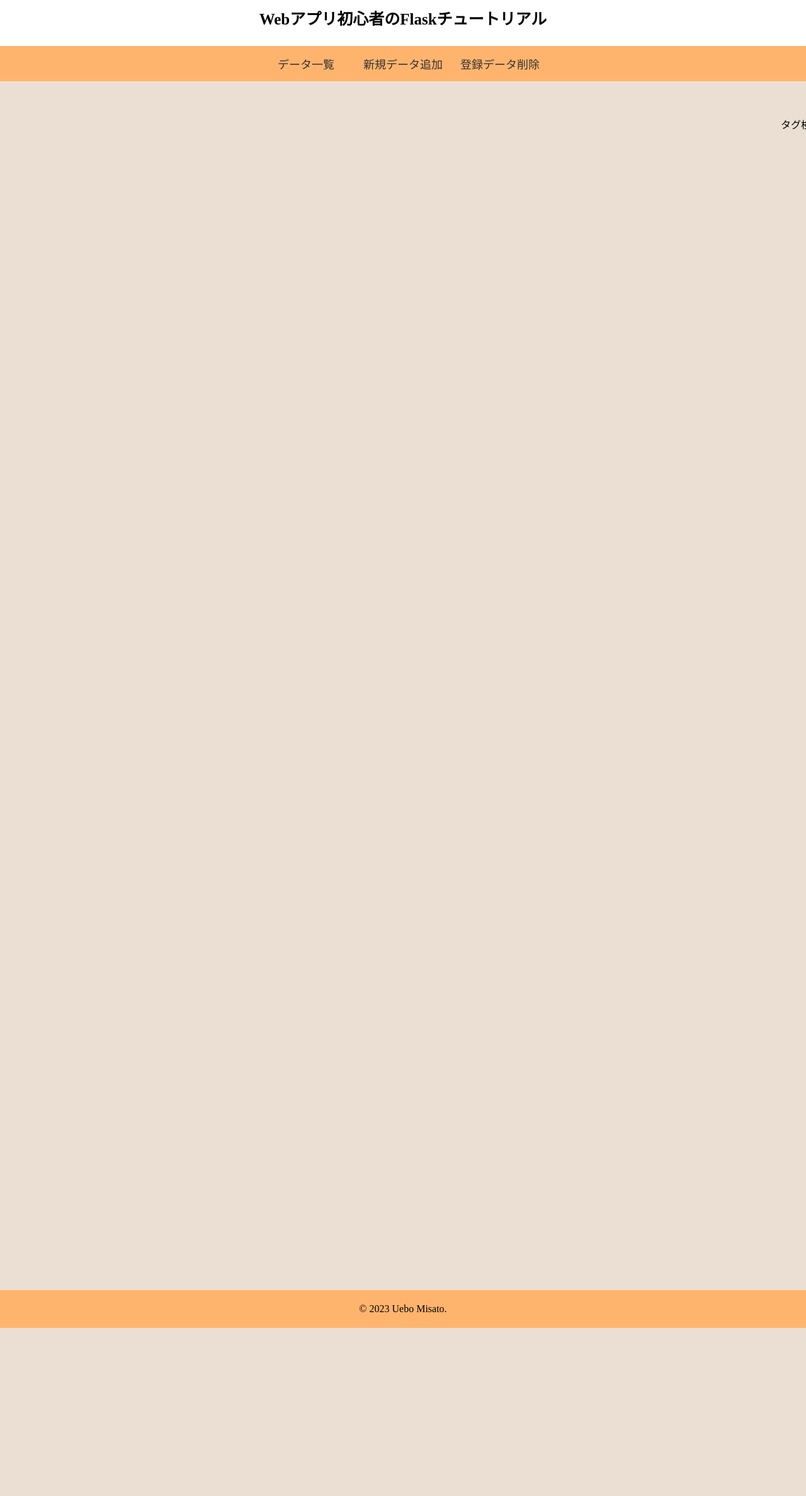
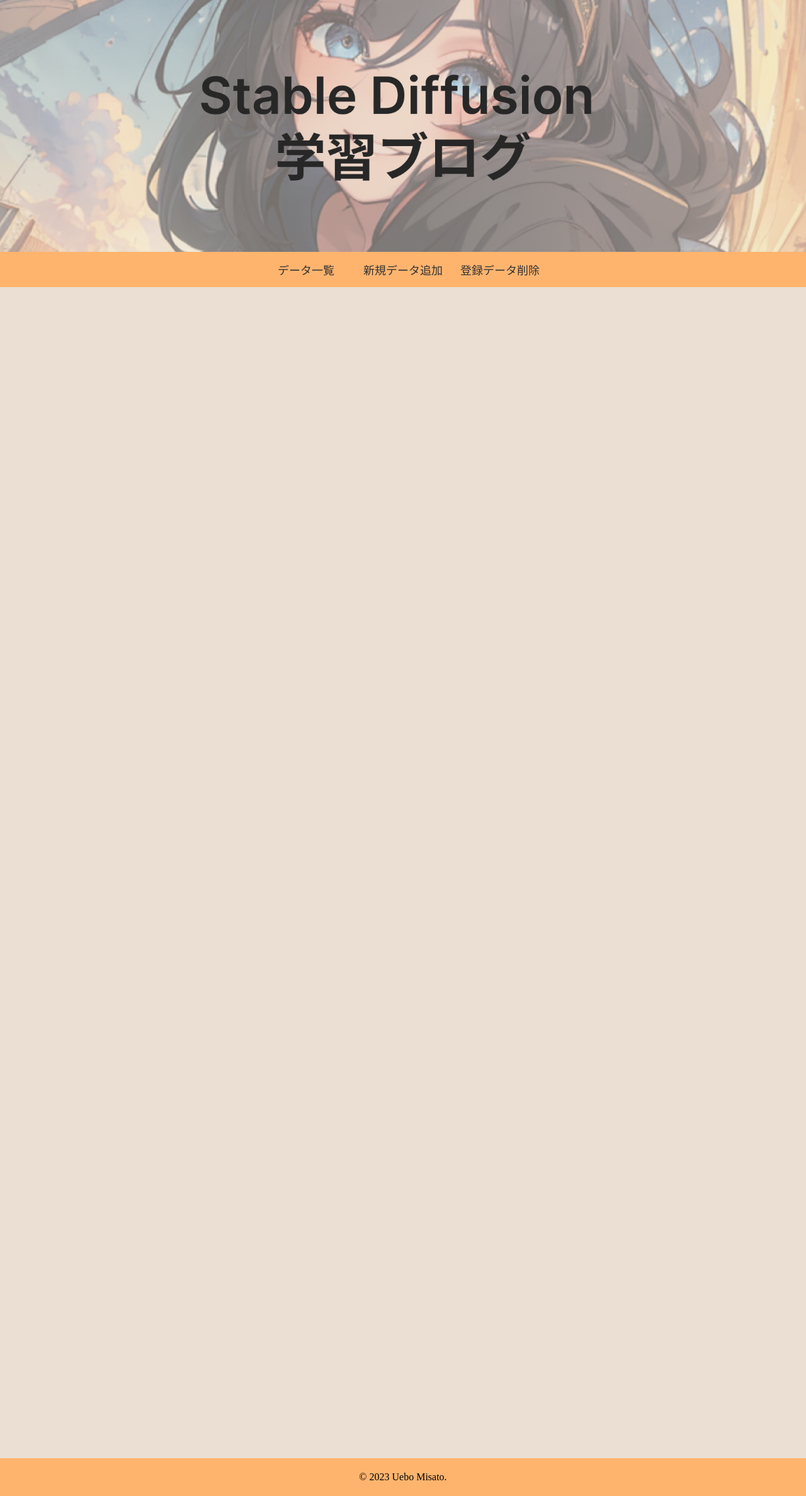
Before and after one commit to MisatoUebo/docker_practice, a Flask app: page / in a window 1280 px wide; the page is wider, and only the part inside the window is pictured. Shown: that part at 63% size. Before the commit the page ends 2109 px from the top of that part, so only its background shows below. Run offline with Flask 3, Linux system fonts and the light colour scheme; data that the repository does not hold is empty; parts of the project's set-up code (start-up, migrations or seed data) failed here and were passed over.

Commit message:
ヘッダー画像表示できるように修正

```diff
--- a/app/src/static/style.css
+++ b/app/src/static/style.css
@@ -1,7 +1,3 @@
-header{
-    background: rgb(255, 255, 255);
-}
-
 body {
     width: 100%;
     /* max-width: 1280px; */
@@ -30,6 +26,7 @@ table td{
 
 .contents-group{
     margin-bottom: 80px;
+    margin: 10px 50px;
 }
 /* 要素の幅が中身と同じになり、要素を横並びにする */
 .main-menu li{
@@ -61,11 +58,21 @@ table td{
 }
 
 .layout-title{
-    font-size: 25px;
-    text-align: center;
-    padding: 10px;
+    /* font-size: 25px;
+    text-align: center; */
+    /* padding: 10px; */
+    width: 100%;
+    height: 50vh;
+    background: url(../static/image/HeaderImage.png) center / cover;
 }
 
+/* .first-v {
+    background-image: url(../static/image/HeaderImage.png);
+    height: 100vh;
+    background-repeat: no-repeat;
+    background-size: cover;
+    width: 100%;
+} */
 
 /* -----　index.html関係　----- */
 
--- a/app/src/templates/layout.html
+++ b/app/src/templates/layout.html
@@ -8,7 +8,8 @@
 
 <body>
     <header>
-        <h1 class="layout-title">Webアプリ初心者のFlaskチュートリアル</h1>
+        <!-- <h1 class="layout-title">タイトル</h1> -->
+        <div class="layout-title"></div>
 
         <nav class="main-menu-parent">
             <ul class="main-menu">
@@ -18,6 +19,7 @@
             </ul>
         </nav>
     </header>
+    <!-- <div class="first-v"></div> -->
     <div class="contents-group">
         {% block content %}
         <!-- main-->
```
